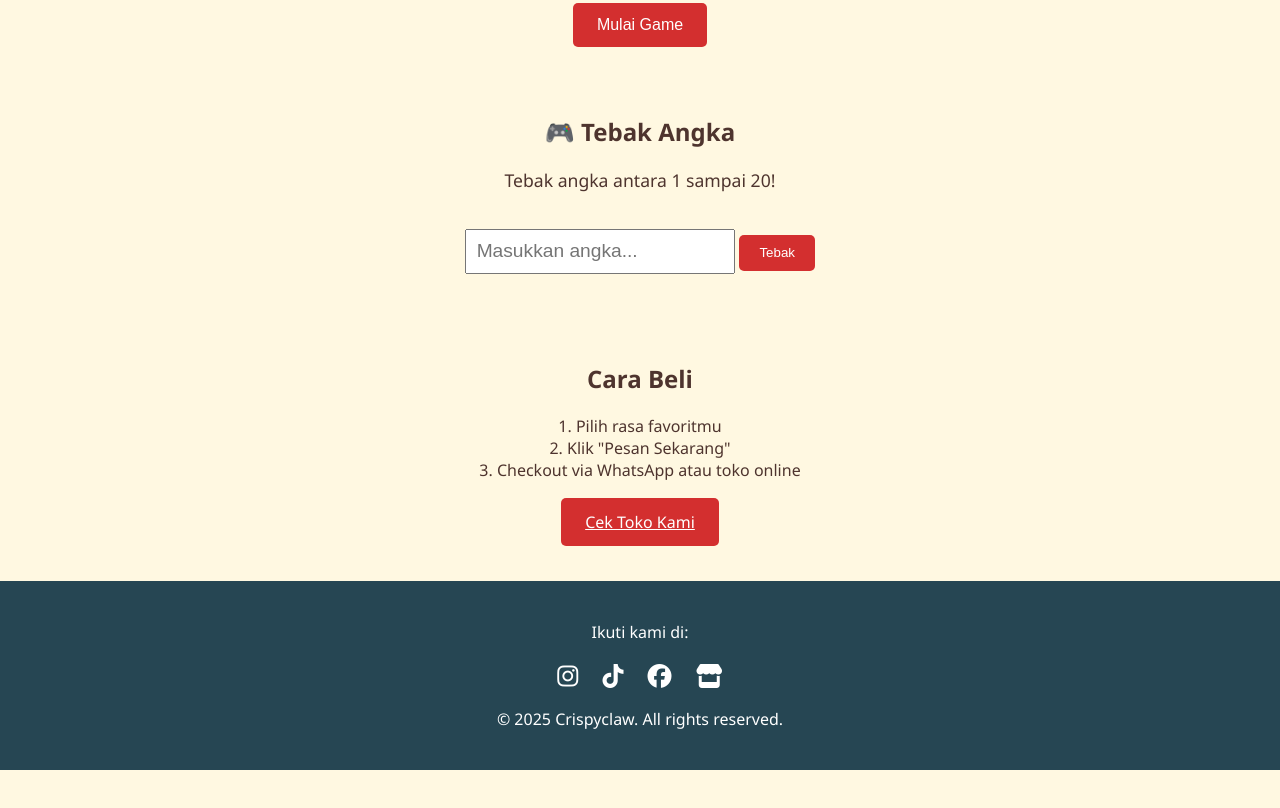
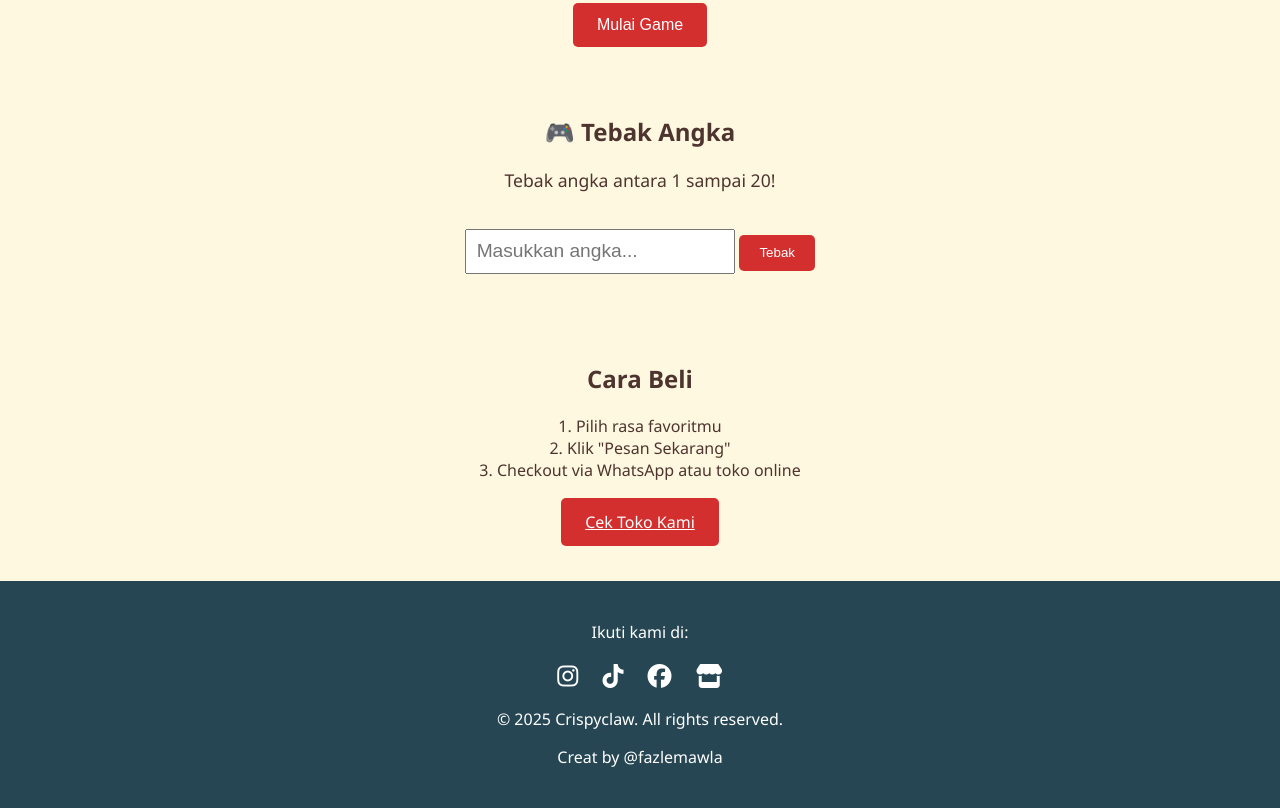
Before and after one commit to mawlafazle/crispyclaw.official, a plain HTML site: page index.html in a window 1280 px wide. Shown: the part 2489-3297 px from the top of the page. Before the commit the page ends 3259 px from the top, so only its background shows below. Drawn offline with Linux system fonts and the light colour scheme.

Commit message:
Update index.html

```diff
--- a/index.html
+++ b/index.html
@@ -377,6 +377,7 @@
       <a href="https://shopee.co.id/crispyclaw" target="_blank" title="Shopee"><i class="fas fa-store"></i></a>
     </div>
     <p>&copy; 2025 Crispyclaw. All rights reserved.</p>
+    <p>Creat by @fazlemawla</p>
   </footer>
 
   <script>
```
